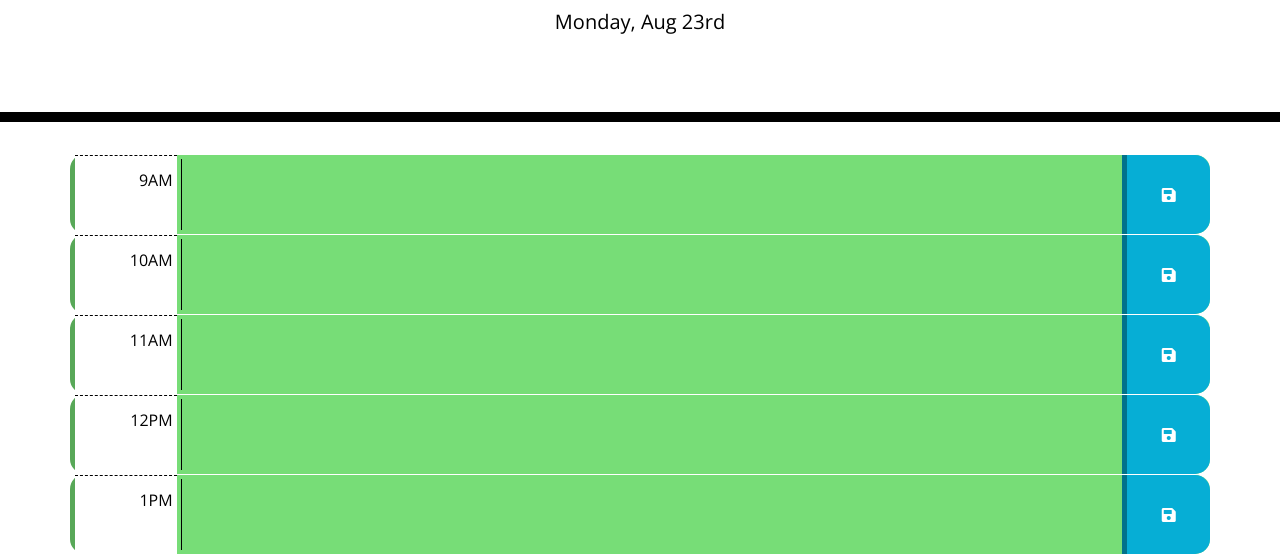
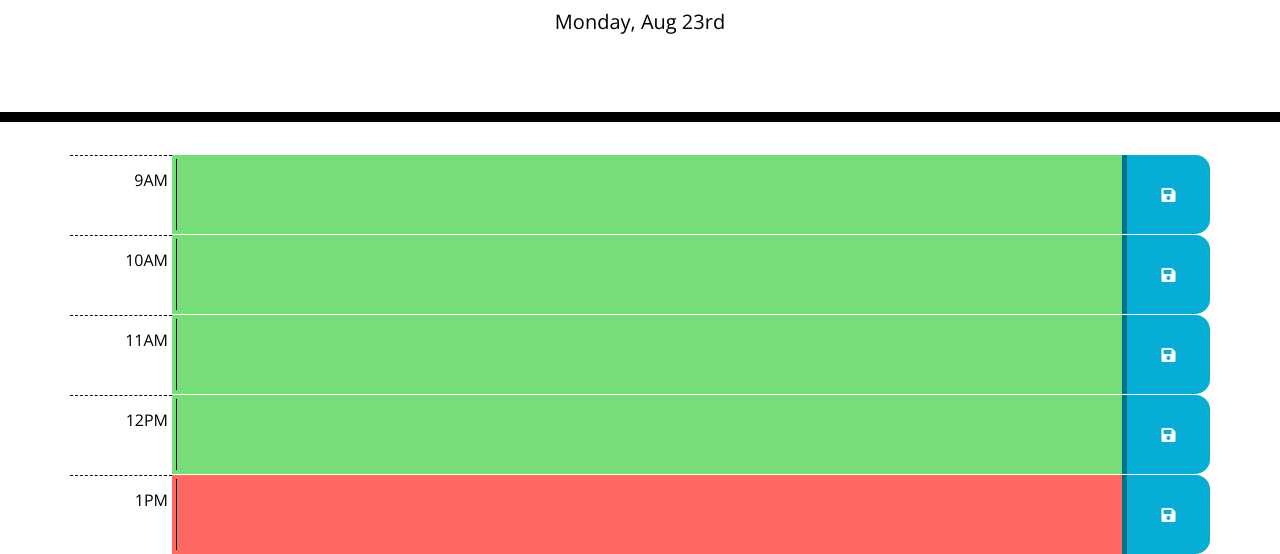
Before and after one commit to JD-Rowley/work-day-scheduler, a plain HTML site: page index.html in a window 1280 px wide. Shown: the part 182-736 px from the top of the page. Drawn offline with nearby package versions, Linux system fonts and the light colour scheme.

Commit message:
color coded time blocks

```diff
--- a/assets/css/style.css
+++ b/assets/css/style.css
@@ -6,6 +6,7 @@ body {
 
 textarea{
   background: transparent;
+  width: 100%;
   border: none;
   resize: none;
   color: #000000;
@@ -45,19 +46,16 @@ textarea{
 .past {
   background-color: #d3d3d3;
   color: white;
-  border-left: 5px solid #a5a5a5;
 }
 
 .present {
   background-color: #ff6961;
   color: white;
-  border-left: 5px solid #df352c;
 }
 
 .future {
   background-color: #77dd77;
   color: white;
-  border-left: 5px solid #58a858;
 }
 
 .saveBtn {
--- a/assets/js/script.js
+++ b/assets/js/script.js
@@ -31,7 +31,7 @@ function hourTracker() {
     $(".time-block").each(function () {
         var blockHour = parseInt($(this)
             .attr("id")
-            .split("hour")[1]);
+            .split("hour", 1));
         console.log(blockHour, currentHour);
 
         // check current time against given time blocks
```
